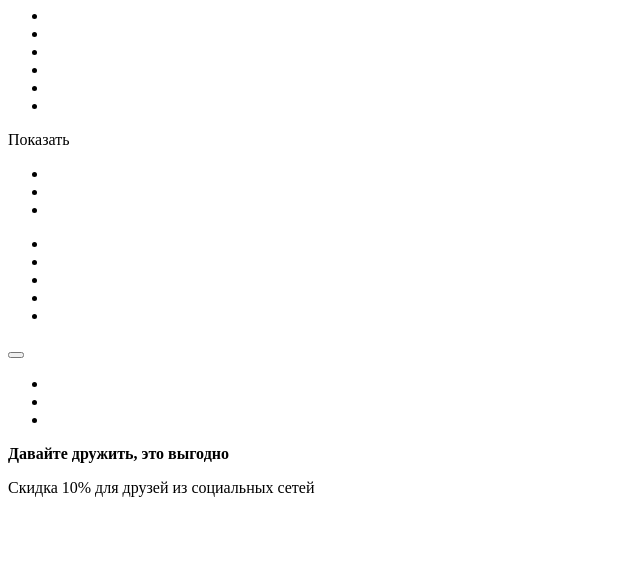
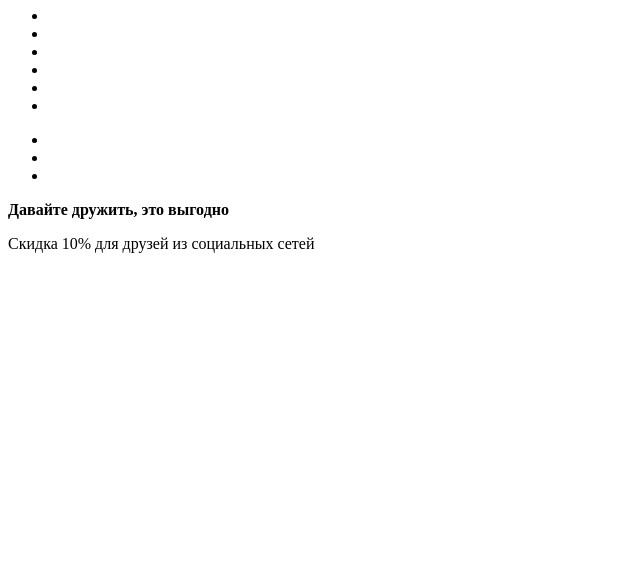
Before and after one commit to ahavbuilder/547211-nerds-25, a plain HTML site: page inner.html in a window 1280 px wide. Shown: the part 221-800 px from the top of the page, without its empty margins (0-640 px from the left). Drawn offline with Linux system fonts and the light colour scheme.

Commit message:
обновление

```diff
--- a/inner.html
+++ b/inner.html
@@ -7,7 +7,7 @@
 <body>
     <header>
         <div class="gray-wrapper">
-            <a href="#">Nerds
+            <a href="#">
                 <img src="img/nerds-logo.png.png" alt="logo">
             </a>
             </div>
@@ -22,9 +22,13 @@
                         <div class="cart">
                  <a href="#">корзина</a>
             </div>
-            <h1>Магазин готовых шаблонов</h1>
+
         </div>
     </header>
+
+    <main>
+        <h1>Магазин готовых шаблонов</h1>
+    </main>
 
     <aside>
         <ul>
@@ -35,29 +39,7 @@
             <li><img src="" alt=""></li>
             <li><img src="" alt=""></li>
         </ul>
-        <div class="button" tabindex="0">
-            Показать
-        </div>
     </aside>
-    <section>
-        <ul>
-             <li></li>
-                 <li></li>
-                    <li></li>
-        </ul>
-        <ul>
-             <li></li>
-                 <li></li>
-                    <li></li>
-                         <li></li>
-                            <li></li>
-        </ul>
-        <button>
-
-        </button>
-    </section>
-
-
     <footer>
         <ul>
             <li><a href="#"></a></li>
```
Also changed, not shown: index.html (+14 -19 lines). Lines whose indentation alone changed are shown as unchanged.
